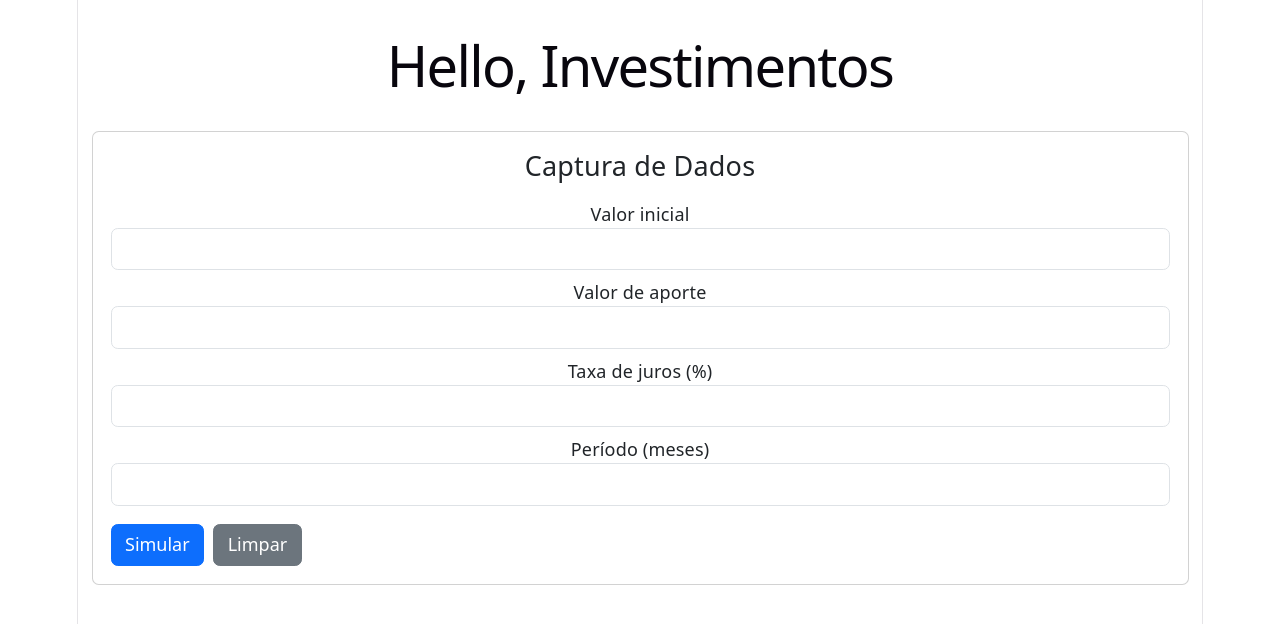
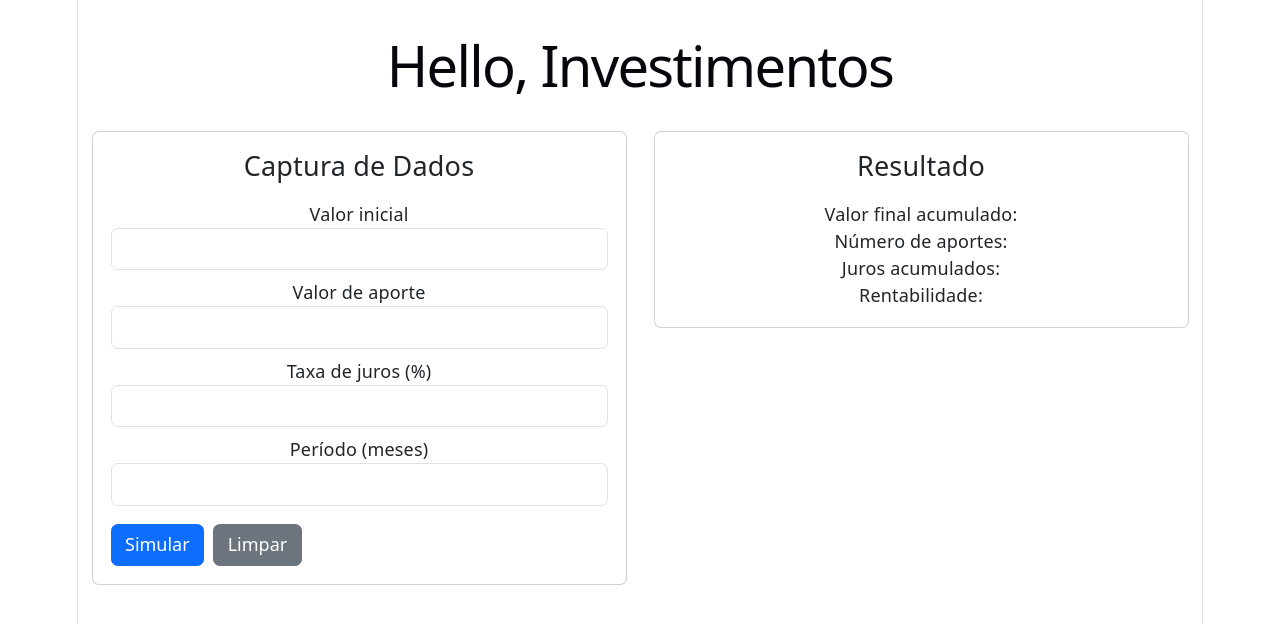
Before and after one commit to Eunata04/20261_fatec_ipi_pdmtn_projeto_p1, a React (Vite) app: page / in a window 1280 px wide. Shown: the top 624 px of the page. Built offline with nearby package versions, Linux system fonts and the light colour scheme.

Commit message:
cria componente de exibição de dados

```diff
--- a/src/App.jsx
+++ b/src/App.jsx
@@ -1,14 +1,18 @@
 import { useState } from 'react'
 import CapturaDados from './components/CapturaDados'
+import ExibeDados from './components/ExibeDados'
 
 function App() {
-  // Estados
   const [valorInicial, setValorInicial] = useState('')
   const [valorAporte, setValorAporte] = useState('')
   const [taxaJuros, setTaxaJuros] = useState('')
   const [periodo, setPeriodo] = useState('')
 
-  // Funções de atualização
+  const [valorFinal, setValorFinal] = useState('')
+  const [numeroAportes, setNumeroAportes] = useState('')
+  const [juros, setJuros] = useState('')
+  const [rentabilidade, setRentabilidade] = useState('')
+
   const handleValorInicial = (e) => {
     setValorInicial(e.target.value)
   }
@@ -34,7 +38,7 @@ function App() {
       </div>
 
       <div className="row">
-        <div className="col-12">
+        <div className="col-12 col-lg-6">
           <CapturaDados
             valorInicial={valorInicial}
             valorAporte={valorAporte}
@@ -46,6 +50,15 @@ function App() {
             onPeriodoChange={handlePeriodo}
           />
         </div>
+
+        <div className="col-12 col-lg-6">
+          <ExibeDados
+            valorFinal={valorFinal}
+            numeroAportes={numeroAportes}
+            juros={juros}
+            rentabilidade={rentabilidade}
+          />
+        </div>
       </div>
     </div>
   )
--- a/src/components/ExibeDados.jsx
+++ b/src/components/ExibeDados.jsx
@@ -0,0 +1,14 @@
+function ExibeDados(props) {
+  return (
+    <div className="card p-3">
+      <h4 className="mb-3">Resultado</h4>
+
+      <p>Valor final acumulado: {props.valorFinal}</p>
+      <p>Número de aportes: {props.numeroAportes}</p>
+      <p>Juros acumulados: {props.juros}</p>
+      <p>Rentabilidade: {props.rentabilidade}</p>
+    </div>
+  )
+}
+
+export default ExibeDados
```
